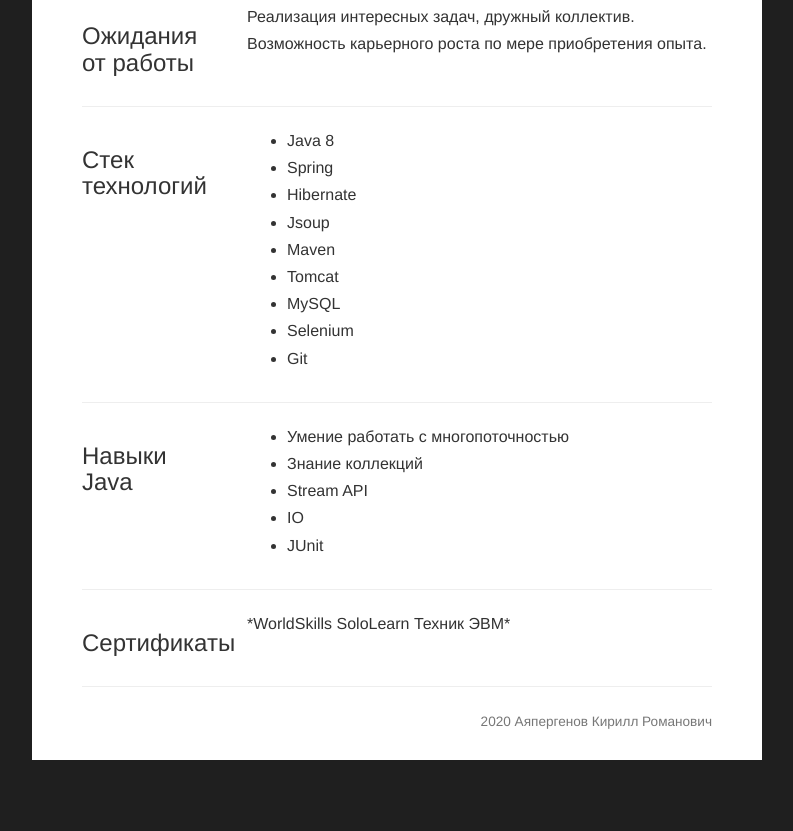
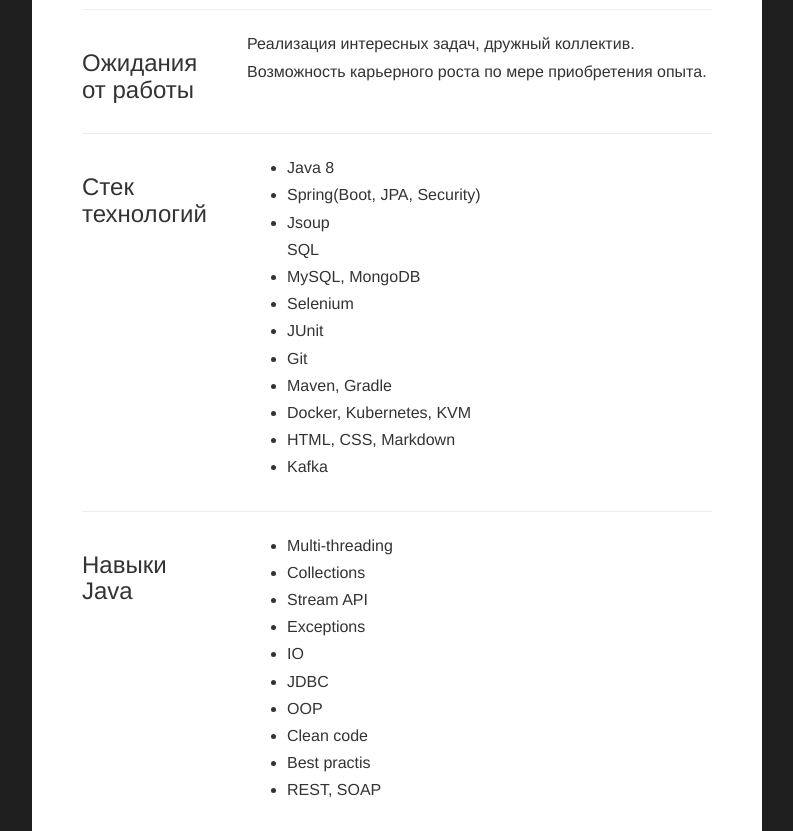
Before and after one commit to snoyter/snoyter.github.io, a plain HTML site: page index.html in a window 1280 px wide. Shown: the part 1069-1900 px from the top of the page, without its empty margins (243-1036 px from the left). Before the commit the page ends 1849 px from the top, so only its background shows below. Drawn offline with nearby package versions, Linux system fonts and the light colour scheme.

Commit message:
correct text

```diff
--- a/index.html
+++ b/index.html
@@ -35,7 +35,7 @@
     <div class="row">
       <div class="col-md-3"><h3>Обо мне</h3></div>
       <div class="col-md-9">
-        <p>Программирование для меня очень захватывает. Я люблю решать интересные задачи и делать классные проекты. Мне так же нравится изучать всё новое и эксперемтировать. Моё хобби это делать игры. Я пользователь ArchLinux, Linux дистрибутива для продвинутых пользователей.</p>
+        <p>Для меня разработка программного обеспечения увлекательна. Я люблю решать интересные задачи и делать классные проекты. Мне так же нравится изучать всё новое и эксперемтировать. Моё хобби это делать игры. Я пользователь ArchLinux, Linux дистрибутива для продвинутых пользователей.</p>
       </div>
     </div>
 
@@ -90,14 +90,26 @@
     <div class="col-md-9">
       <ul>
         <li>Java 8</li>
-        <li>Spring</li>
-        <li>Hibernate</li>
+
+        <li>Spring(Boot, JPA, Security)</li>
+
         <li>Jsoup</li>
-        <li>Maven</li>
-        <li>Tomcat</li>
-        <li>MySQL</li>
+        SQL
+        <li>MySQL, MongoDB</li>
+
         <li>Selenium</li>
+        <li>JUnit</li>
+
         <li>Git</li>
+
+        <li>Maven, Gradle</li>
+
+        <li>Docker, Kubernetes, KVM</li>
+
+        <li>HTML, CSS, Markdown</li>
+
+        <li>Kafka</li>
+
       </ul>
     </div>
   </div>
@@ -108,11 +120,16 @@
     <div class="col-md-3"><h3>Навыки Java</h3></div>
     <div class="col-md-9">
       <ul>
-          <li>Умение работать с многопоточностью</li>
-          <li>Знание коллекций</li>
+          <li>Multi-threading</li>
+          <li>Collections</li>
           <li>Stream API</li>
+          <li>Exceptions</li>
           <li>IO</li>
-          <li>JUnit</li>
+          <li>JDBC</li>
+          <li>OOP</li>
+          <li>Clean code</li>
+          <li>Best practis</li>
+          <li>REST, SOAP</li>
       </ul>
     </div>
   </div>
```
Also changed, not shown: projects.html (deleted, +0 -10 lines), 1 other file.
